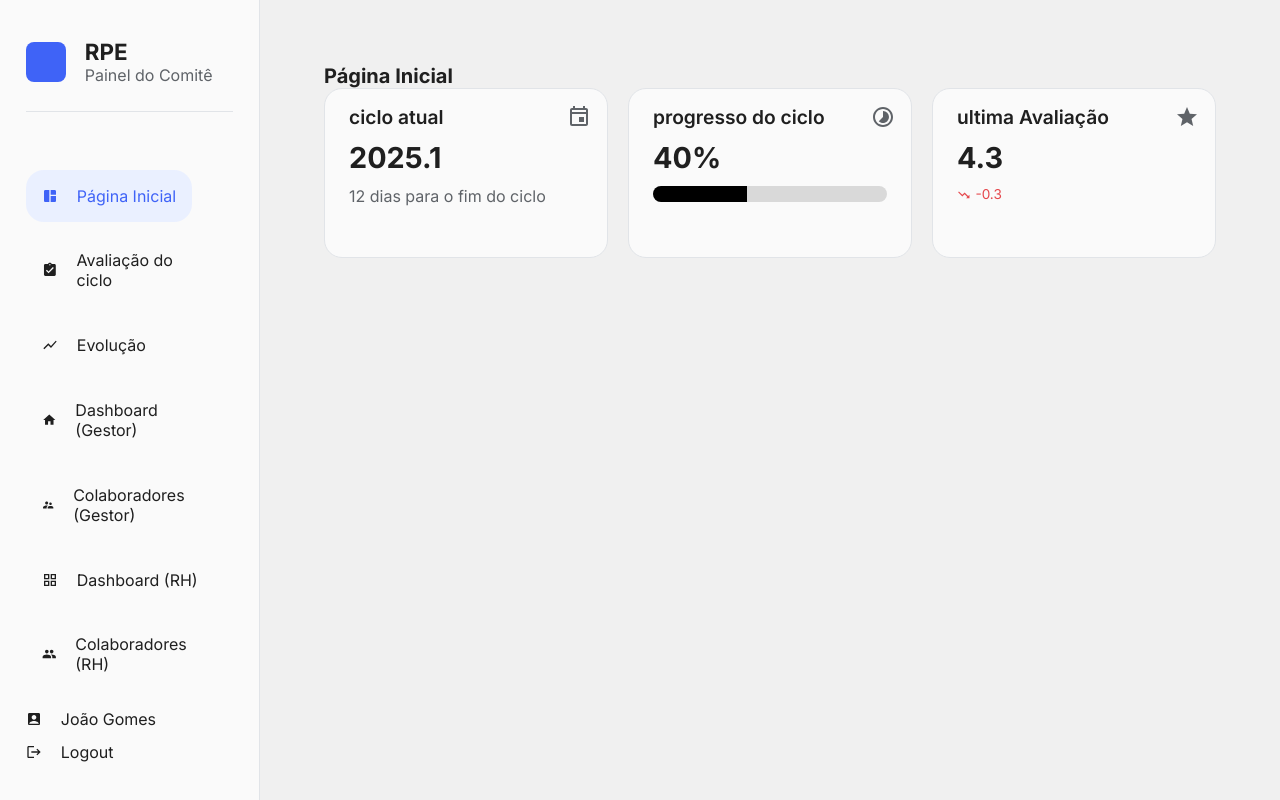
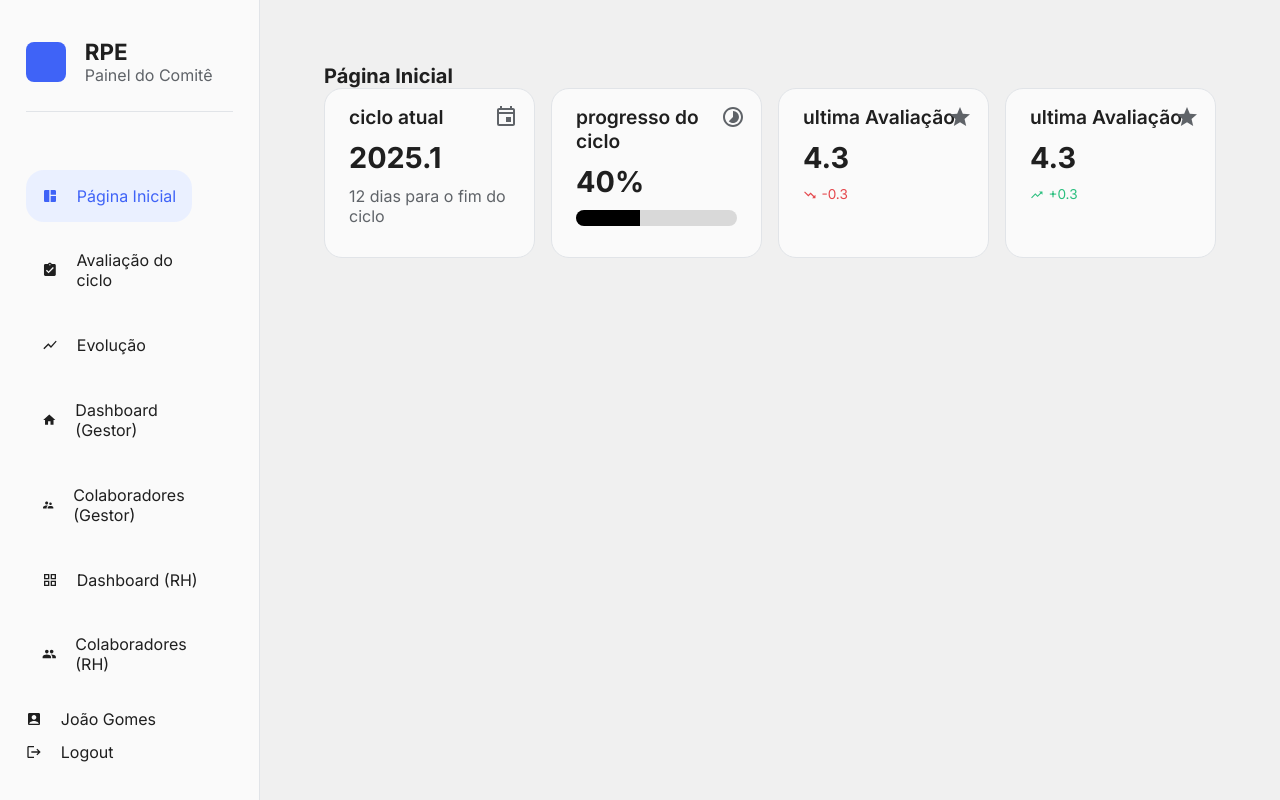
Before and after one commit to Baroes-da-APIzadinha/RPE-Frontend, a React (Vite) app: page /home in a window 1280 px wide. Built offline with nearby package versions, Linux system fonts and the light colour scheme.

Commit message:
refactor(cardcontainer): desacoplei o CardContainer e transformei ele em um componente

```diff
--- /dev/null
+++ b/src/components/CardContainer/index.tsx
@@ -0,0 +1,11 @@
+import React from 'react'
+import StyledCardContainer from './styles.ts'
+
+
+const CardContainer: React.FC<{ children: React.ReactNode }> = ({ children }) => (
+  <StyledCardContainer>
+    {children}
+  </StyledCardContainer>
+)
+
+export default CardContainer
--- /dev/null
+++ b/src/components/CardContainer/styles.ts
@@ -0,0 +1,12 @@
+import styled from 'styled-components'
+
+
+const StyledCardContainer = styled.div`
+   display: flex;
+  justify-content: flex-start;
+  flex-direction: row;
+  gap: 16px;
+  margin-left: 0;
+`;
+
+export default StyledCardContainer;
--- a/src/pages/home/index.tsx
+++ b/src/pages/home/index.tsx
@@ -3,13 +3,13 @@ import  CardBox  from '../../components/CardBox'
 import { MdOutlineInsertInvitation } from "react-icons/md";
 import { MdOutlineTimelapse } from "react-icons/md";
 import { MdGrade } from "react-icons/md";
-import *  as S from './styles.ts'
+import  CardContainer  from '../../components/CardContainer/index.tsx'
 export function Home() {
   return (
      <>
       <BaseLayout>
       <h1>Página Inicial</h1>
-      <S.CardContainer>
+      <CardContainer>
 
 
       <CardBox
@@ -30,9 +30,13 @@ export function Home() {
       bigSpan='4.3'
       miniSpan='-0.3'
         />
-      </S.CardContainer>
-
-
+      <CardBox
+      icon={<MdGrade/>}
+      title='ultima Avaliação'
+      bigSpan='4.3'
+      miniSpan='+0.3'
+        />
+      </CardContainer>
 
       </BaseLayout>
     </>
--- a/src/pages/home/styles.ts
+++ /dev/null
@@ -1,7 +0,0 @@
-import styled from 'styled-components'
-
-export const CardContainer = styled.div`
-  display: flex;
-  gap: 20px;
-  flex-direction: row;
-`
```
